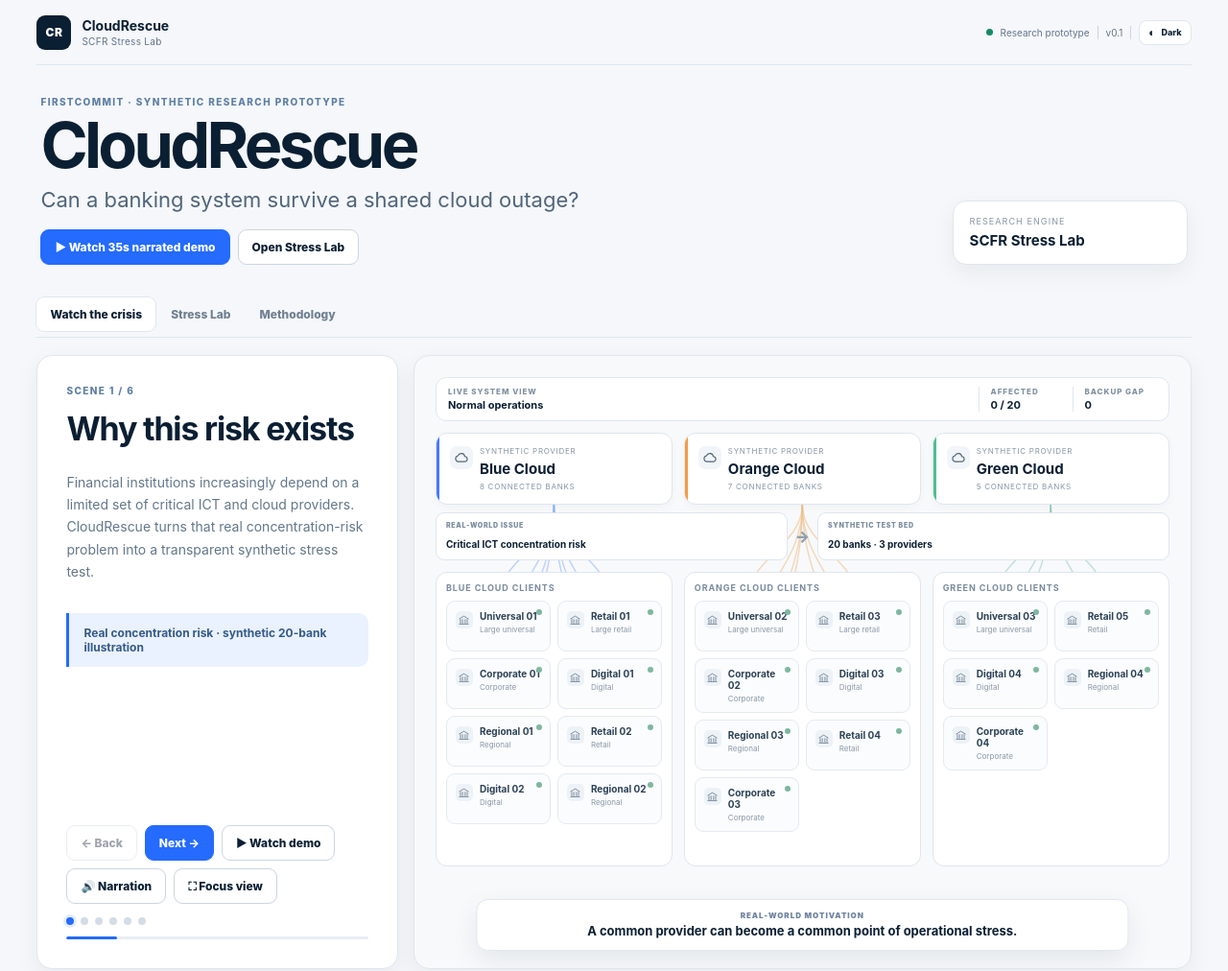
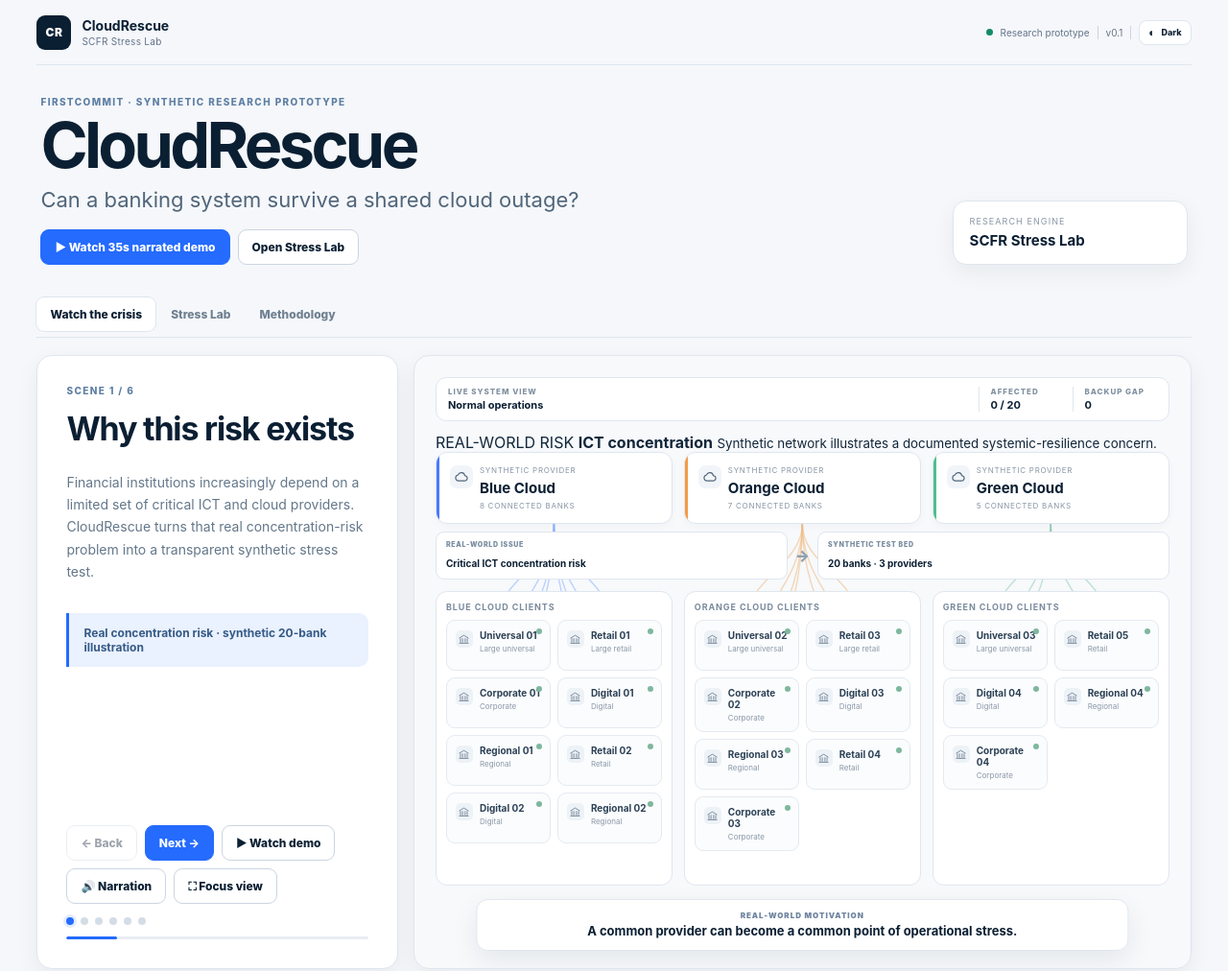
Before and after one commit to rostys-fintech/cloudrescue-scfr, a website: page index.html in a window 1280 px wide. Shown: the top 1012 px of the page at 96% size. Drawn offline with Linux system fonts and the light colour scheme.

Commit message:
Add large visual impact callout to narrated crisis scenes

```diff
--- a/index.html
+++ b/index.html
@@ -13,7 +13,7 @@
     })();
   </script>
   <title>CloudRescue — SCFR Stress Lab</title>
-  <link rel="stylesheet" href="styles.css?v=20260927-1246">
+  <link rel="stylesheet" href="styles.css?v=20260927-1255">
 </head>
 <body>
 <div class="shell">
@@ -85,6 +85,11 @@
               <div class="hud-metric"><span>BACKUP GAP</span><b id="hudGap">0</b></div>
             </div>
             <div id="shockPulse" class="shock-pulse" aria-hidden="true"></div>
+            <div id="impactOverlay" class="impact-overlay" aria-live="polite">
+              <span id="impactKicker">REAL-WORLD RISK</span>
+              <b id="impactValue">ICT concentration</b>
+              <small id="impactLabel">Synthetic network illustrates a documented systemic-resilience concern.</small>
+            </div>
             <div class="provider-grid" id="providers"></div>
             <div id="visualSignal" class="visual-signal" aria-hidden="true"></div>
             <div class="network-grid" id="bankGroups"></div>
@@ -263,6 +268,6 @@
 
   <footer><span>CloudRescue · SCFR Stress Lab</span><span>Rostyslav Honcharenko · 2026</span></footer>
 </div>
-<script type="module" src="app.js?v=20260927-1246"></script>
+<script type="module" src="app.js?v=20260927-1255"></script>
 </body>
 </html>
```
